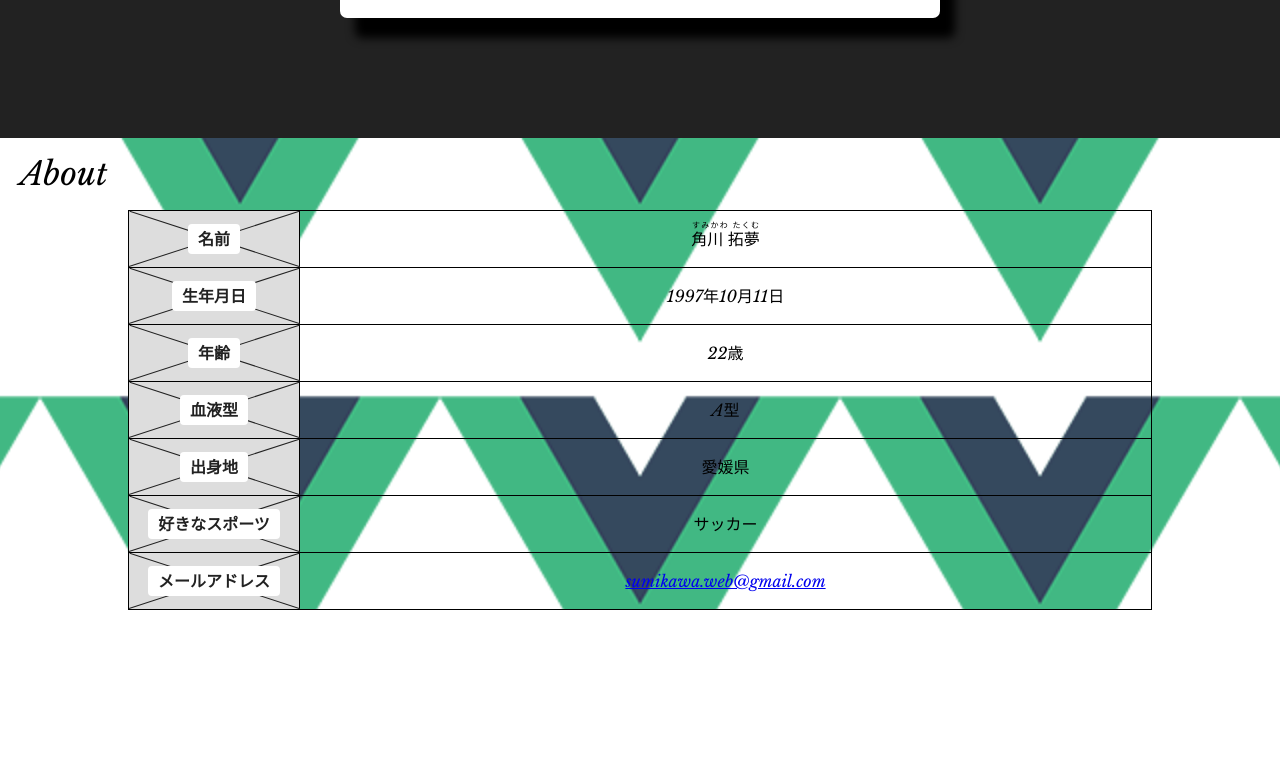
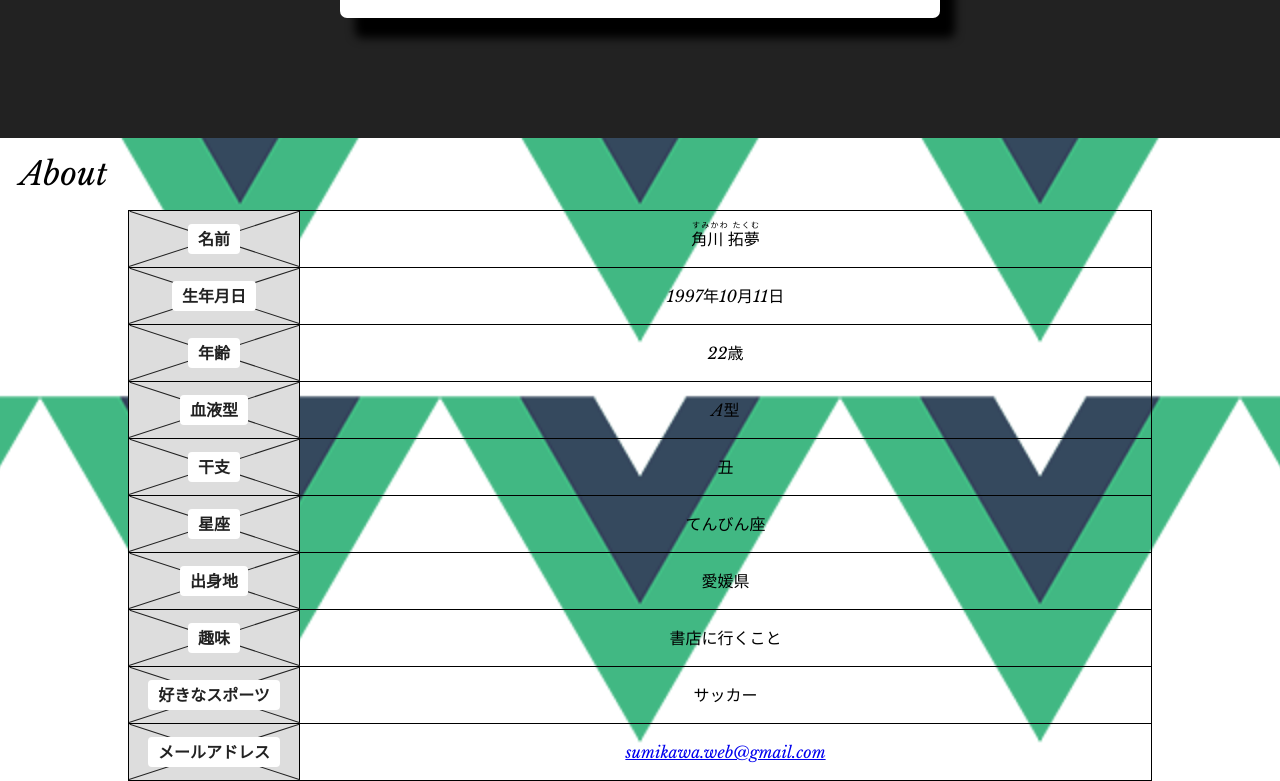
Before and after one commit to takumu1011/vue-test, a Vue app: page /#/about in a window 1280 px wide. Shown: the part 430-1211 px from the top of the page. Before the commit the page ends 1040 px from the top, so only its background shows below. Built offline with nearby package versions, Linux system fonts and the light colour scheme; the HTML template or start-up script is replaced by a standard one.

Commit message:
about ajust

```diff
--- a/src/views/About.vue
+++ b/src/views/About.vue
@@ -32,8 +32,23 @@
         </tr>
         <tr class="about-table__tr">
           <th class="about-table__th">
+            <span class="about-table__th-txt">干支</span>
+          </th><td class="about-table__td">丑</td>
+        </tr>
+        <tr class="about-table__tr">
+          <th class="about-table__th">
+            <span class="about-table__th-txt">星座</span>
+          </th><td class="about-table__td">てんびん座</td>
+        </tr>
+        <tr class="about-table__tr">
+          <th class="about-table__th">
             <span class="about-table__th-txt">出身地</span>
           </th><td class="about-table__td">愛媛県</td>
+        </tr>
+        <tr class="about-table__tr">
+          <th class="about-table__th">
+            <span class="about-table__th-txt">趣味</span>
+          </th><td class="about-table__td">書店に行くこと</td>
         </tr>
         <tr class="about-table__tr">
           <th class="about-table__th">
```
Also changed, not shown: 7 other files (tests, documents, lock files or other folders).
